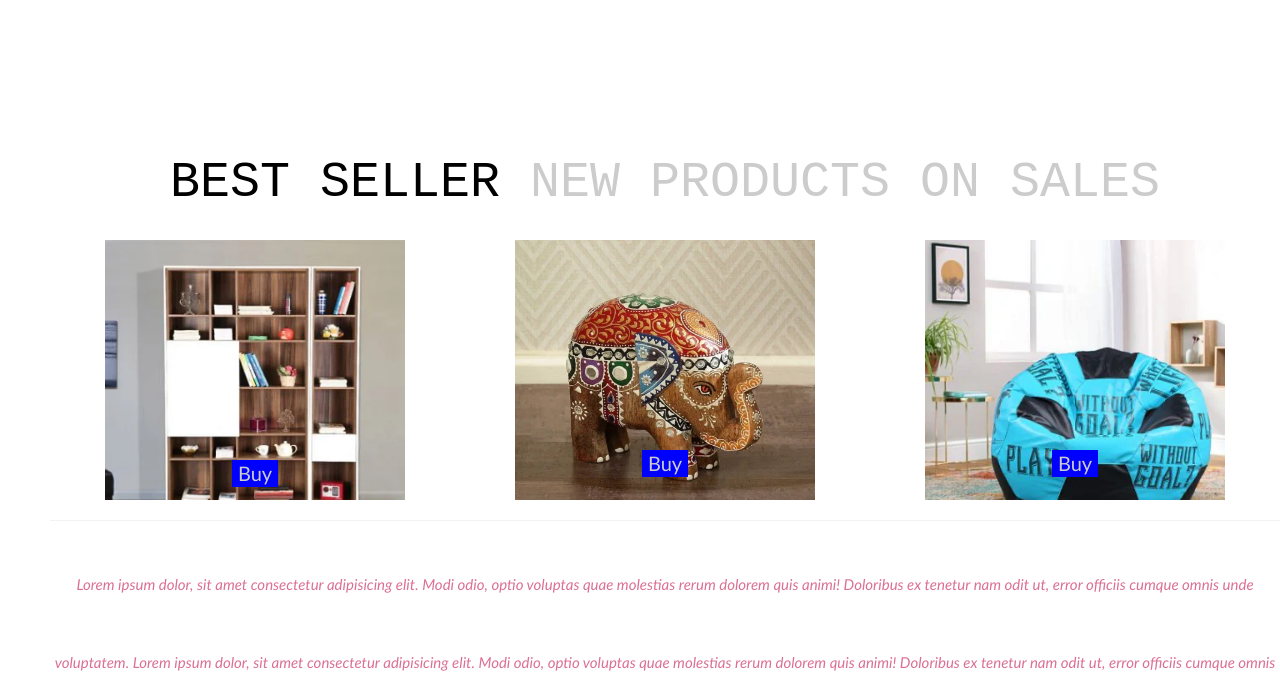
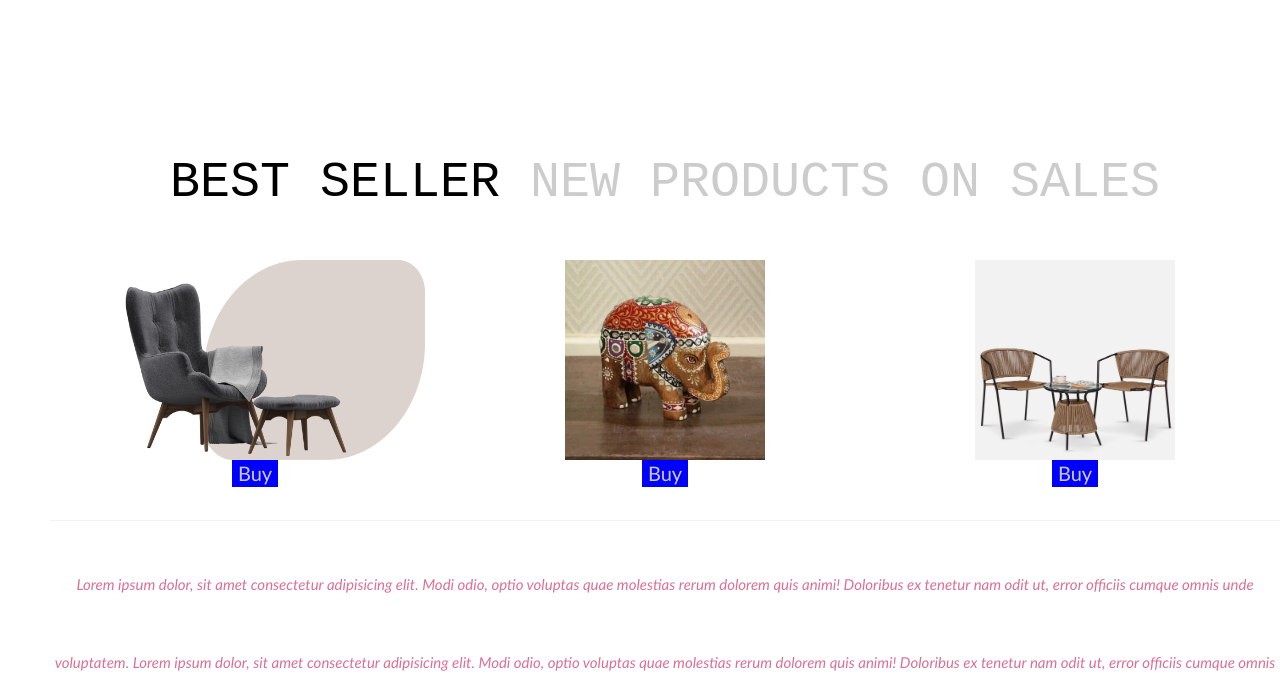
Before and after one commit to SUNJISHA/FurnitureShop, a Django app: page /exam/home in a window 1280 px wide. Shown: the part 1016-1715 px from the top of the page. Run offline with Django 4.2, Linux system fonts and the light colour scheme; some libraries are stand-ins or nearby versions.

Commit message:
data change

```diff
--- a/exam/static/css/home.css
+++ b/exam/static/css/home.css
@@ -205,7 +205,7 @@
   line-height: 25px;
   font-size: 20px;
   padding: 20px;
-  background-image:  url('../images/c1.png');
+  /* background-image:  url('../images/c1.png'); */
   background-size: cover;
   background-repeat: no-repeat;
 }
@@ -216,7 +216,7 @@
   line-height: 25px;
   font-size: 20px;
   padding: 20px;
-  background-image:  url('../images/reg.png');
+  /* background-image:  url('../images/reg.png'); */
   background-size: cover;
   background-repeat: no-repeat;
 }
@@ -227,7 +227,13 @@
   line-height: 25px;
   font-size: 20px;
   padding: 20px;
-  background-image:  url('../images/c3.png');
+  /* background-image:  url('../images/c3.png'); */
   background-size: cover;
   background-repeat: no-repeat;
 }
+
+#btn66:hover{
+  background-color:green;
+  color: white;
+
+}
--- a/exam/templates/exam/home.html
+++ b/exam/templates/exam/home.html
@@ -130,9 +130,9 @@
 
 <p id="p22">BEST SELLER <span style="color:#ccc;">NEW PRODUCTS ON SALES</span> </p>
  <div class="parent">
-  <div id="f1"><button style="margin-top: 200px; border: none; background-color:blue;">Buy</button></div>
-  <div id="f2"><button style="margin-top: 190px; border: none; background-color:blue ;">Buy</button></div>
-  <div id="f3"><button style="margin-top: 190px; border: none; background-color:blue;">Buy</button></div>
+  <div id="f1"><div><img src="{% static 'images\hom1.png' %}" alt="" width="300px" height="200px"></div> <button id="btn66" style=" border: none; background-color:blue;">Buy</button></div>
+  <div id="f2"><div><img src="{% static 'images\reg.png' %}" alt="" width="200px" height="200px"></div><button id="btn66" style="  border: none; background-color:blue ;">Buy</button></div>
+  <div id="f3"><div><img src="{% static 'images\reg3.png' %}" alt="" width="200px" height="200px"></div><button id="btn66" style=" border: none; background-color:blue;">Buy</button></div>
  </div>
 
 
```
